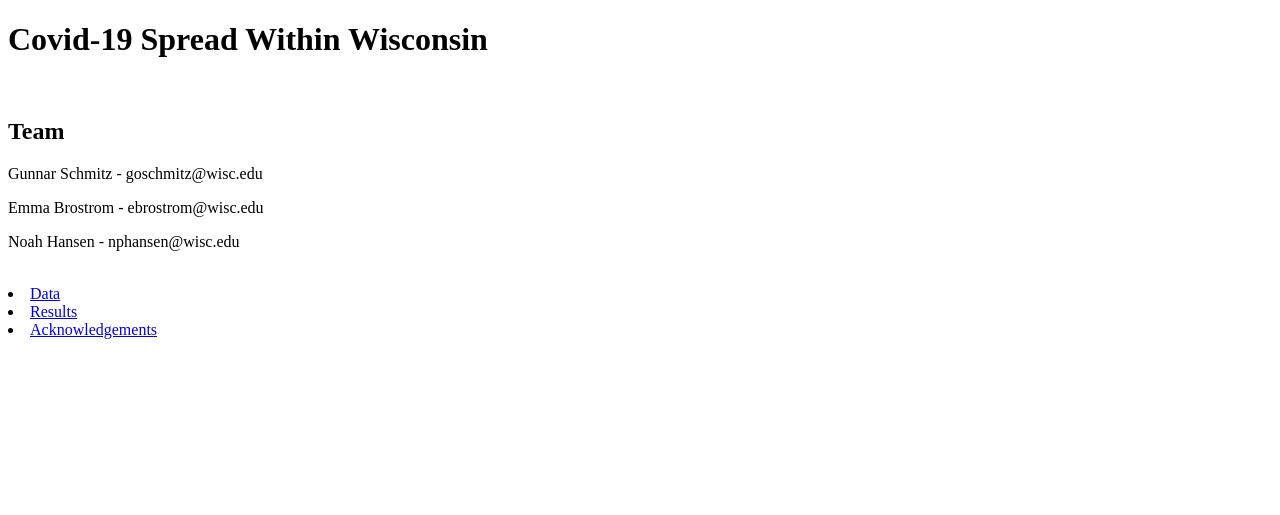
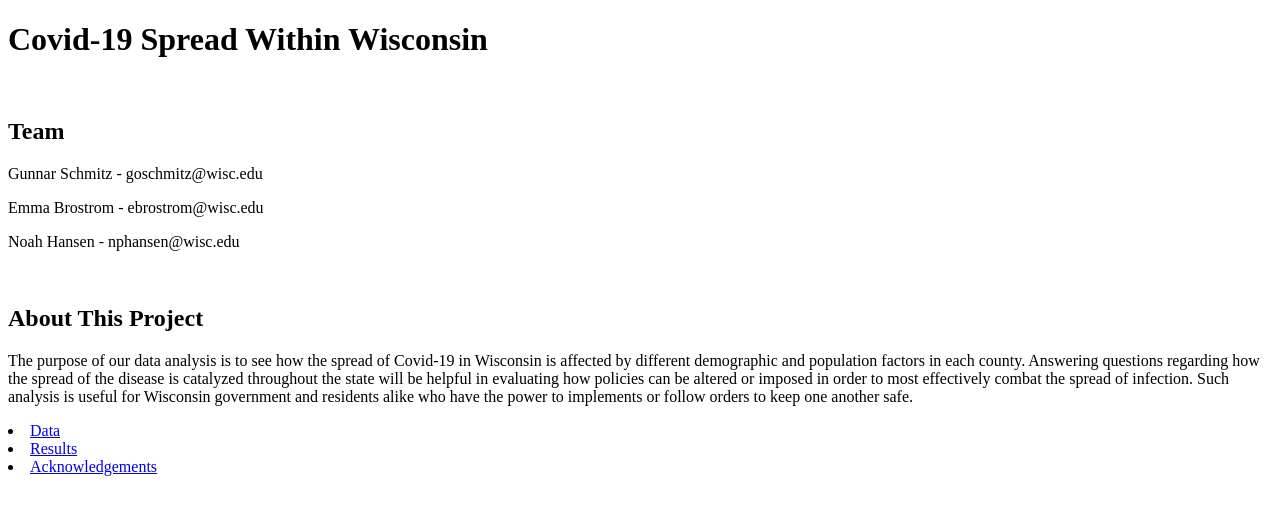
Before and after one commit to noahansen/Covid-Wisconsin, a Flask app: page / in a window 1280 px wide. Shown: the top 515 px of the page. Run offline with Flask 2, Linux system fonts and the light colour scheme.

Commit message:
Update index.html

```diff
--- a/templates/index.html
+++ b/templates/index.html
@@ -13,6 +13,13 @@
     <p>Emma Brostrom - ebrostrom@wisc.edu</p>
     <p>Noah Hansen - nphansen@wisc.edu</p>
     <br>
+    <h2>About This Project</h2>
+    <p>The purpose of our data analysis is to see how the spread of Covid-19 in Wisconsin
+        is affected by different demographic and population factors in each county. Answering questions
+        regarding how the spread of the disease is catalyzed throughout the state will be helpful in
+        evaluating how policies can be altered or imposed in order to most effectively combat the spread of infection.
+        Such analysis is useful for Wisconsin government and residents alike who have the power to implements or
+        follow orders to keep one another safe.</p>
         <li><a href="/data"> Data </a></li>
         <li><a href="/results"> Results </a> </li>
         <li><a href="/acks"> Acknowledgements </a> </li>
```
